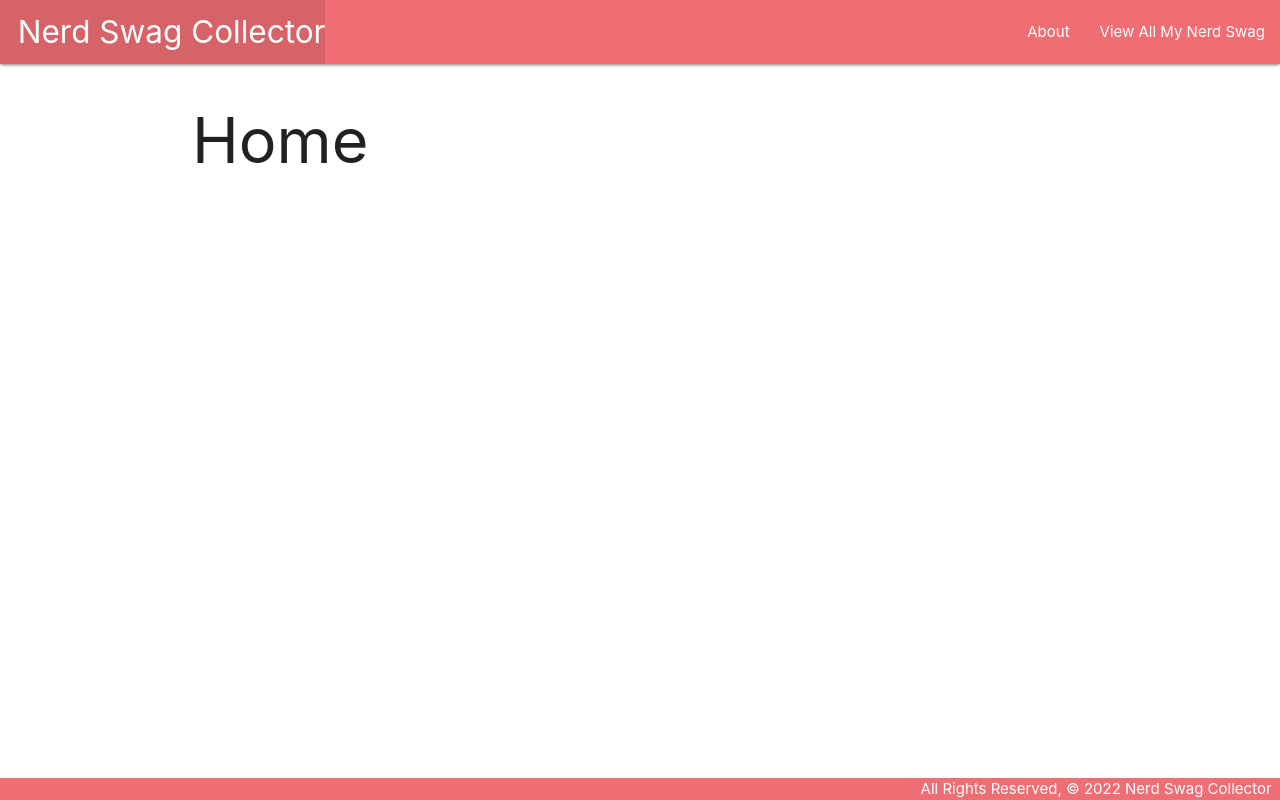
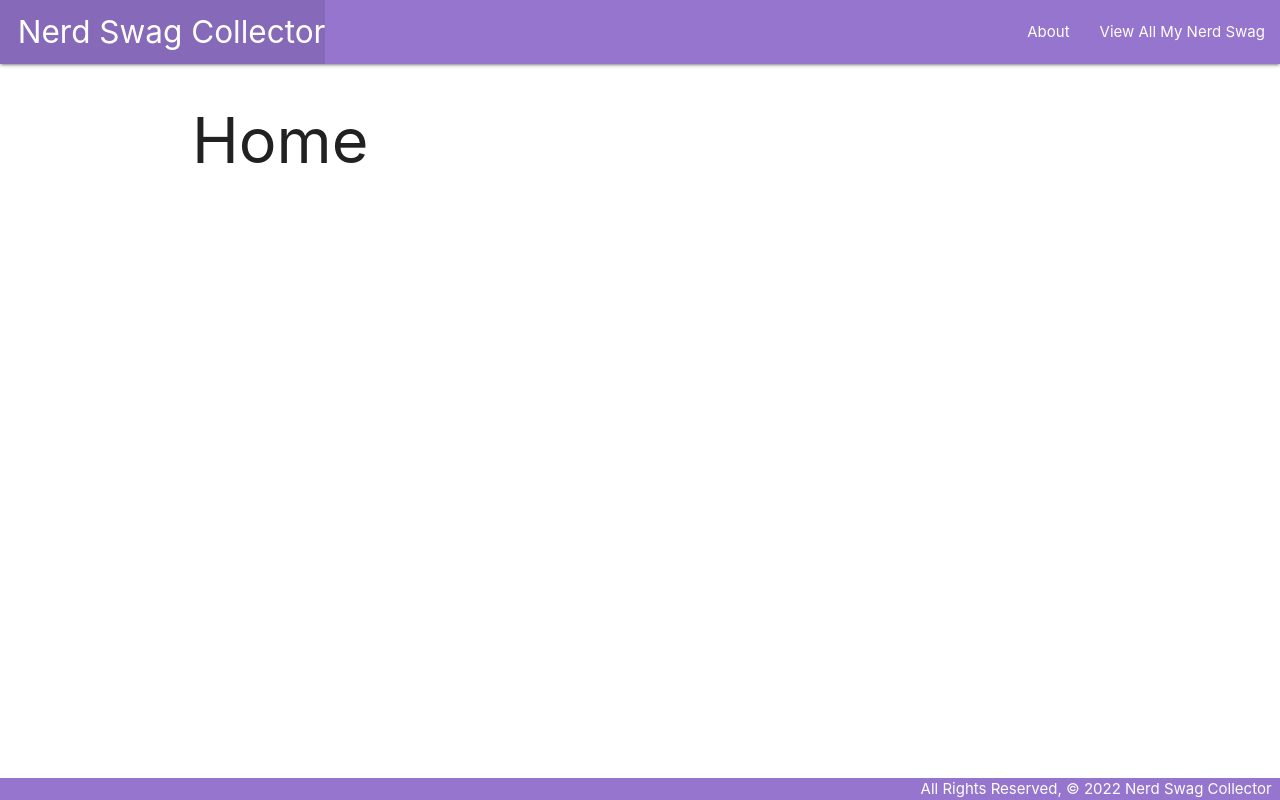
Before and after one commit to ProSweeper/nerdswagcollector, a Django app: page / in a window 1280 px wide. Run offline with Django 4.2, Linux system fonts and the light colour scheme.

Commit message:
add color theme

```diff
--- a/main_app/templates/base.html
+++ b/main_app/templates/base.html
@@ -9,9 +9,9 @@
   <link rel="stylesheet" href="{% static 'css/style.css' %}">
 </head>
 <body>
-  <header class="navbar-fixed">
+  <header class="navbar-fixed " >
     <nav>
-      <div class="nav-wrapper">
+      <div class="nav-wrapper deep-purple lighten-2">
         <ul>
           <li><a href="/" class="left brand-logo">&nbsp;&nbsp;Nerd Swag Collector</a></li>
         </ul>
@@ -26,8 +26,8 @@
     {% block content %}
     {% endblock %}
   </main>
-  <footer class="page-footer">
-    <div class="right">All Rights Reserved, &copy; 2022 Nerd Swag Collector &nbsp;</div>
+  <footer class="page-footer deep-purple lighten-2">
+    <div class="right deep-purple lighten-2">All Rights Reserved, &copy; 2022 Nerd Swag Collector &nbsp;</div>
   </footer>
 </body>
 </html>
```
